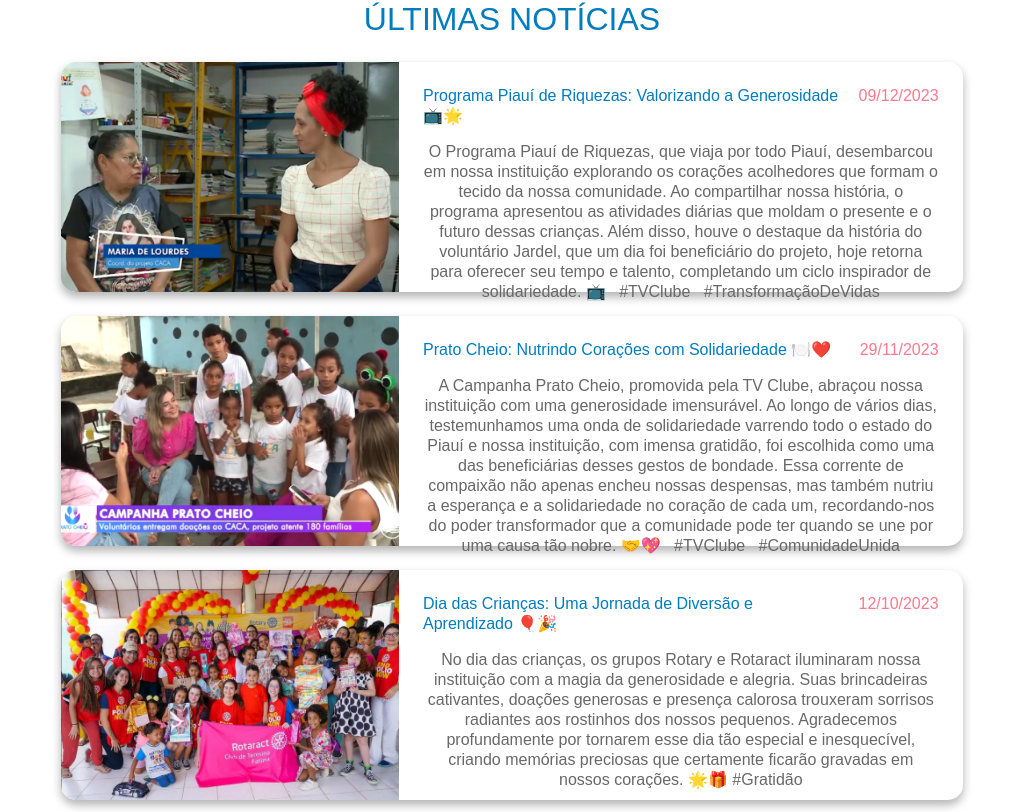
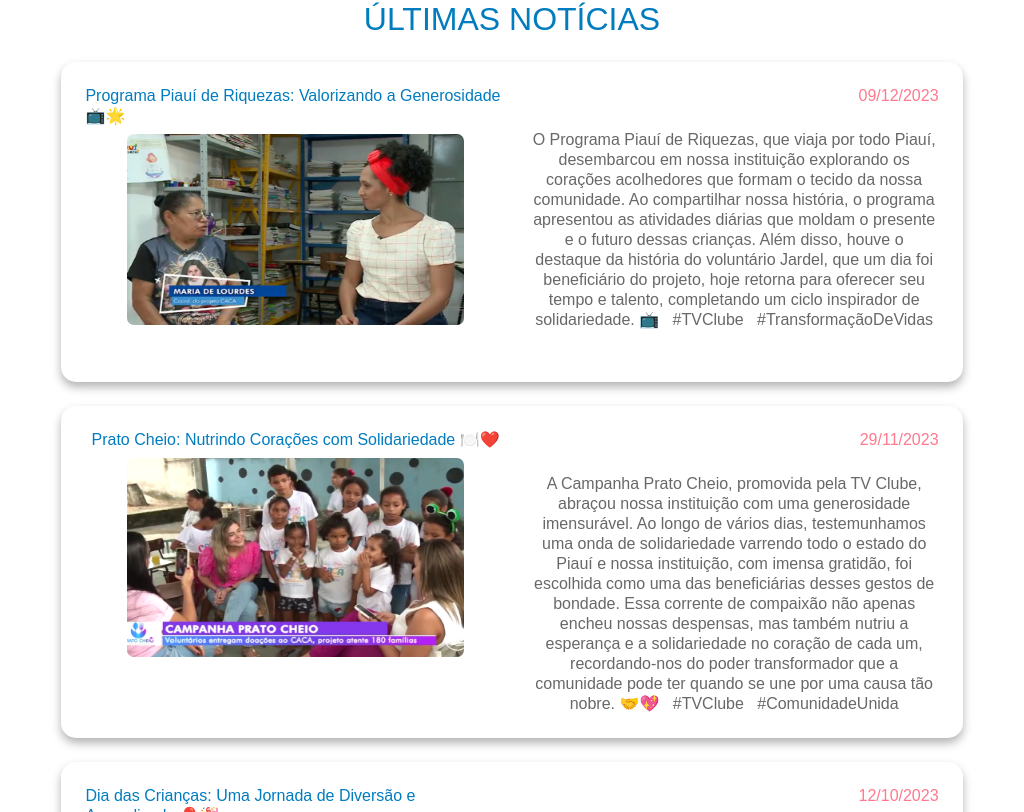
Before and after one commit to caiofeitosa7/caca, a Vue app: page / in a window 1024 px wide. Shown: the part 2928-3740 px from the top of the page. Built offline with nearby package versions, Linux system fonts and the light colour scheme; a web font is replaced by a local one.

Commit message:
style: correcao da responsividade da secao 'ULTIMAS NOTICIAS' e adicao do conteudo original da instituicao (falta a foto da aula de teclado)

```diff
--- a/src/components/SinglePage.vue
+++ b/src/components/SinglePage.vue
@@ -233,10 +233,15 @@
             </div>
             <div class="container-conteudo-noticias columns is-multiline">
                 <div class="card-noticia column is-full is-flex mb-5 p-0">
-                    <img src="@/assets/images/piaui-riquezas.png" alt="">
-                    <div class="px-5 py-5">
+                    <div class="container-imagem">
+                        <p class="titulo-card-noticia-left">
+                                Programa Piauí de Riquezas: Valorizando a Generosidade 📺🌟
+                        </p>
+                        <img src="@/assets/images/piaui-riquezas.png" alt="Dona Lurdinha dando entrevista para o Programa Piauí de Riquezas">
+                    </div>
+                    <div class="container-conteudo px-5 py-5">
                         <div class="is-flex is-justify-content-space-between mb-4">
-                            <p class="titulo-card-noticia">
+                            <p class="titulo-card-noticia-right">
                                 Programa Piauí de Riquezas: Valorizando a Generosidade 📺🌟
                             </p>
                             <p class="data-noticia">09/12/2023</p>
@@ -252,10 +257,15 @@
                     </div>
                 </div>
                 <div class="card-noticia column is-full is-flex mb-5 p-0">
-                    <img src="@/assets/images/prato-cheio.png" alt="">
-                    <div class="px-5 py-5">
+                    <div class="container-imagem">
+                        <p class="titulo-card-noticia-left">
+                            Prato Cheio: Nutrindo Corações com Solidariedade 🍽️❤️
+                        </p>
+                        <img src="@/assets/images/prato-cheio.png" alt="Foto das doadoras conversando com as crianças do projeto">
+                    </div>
+                    <div class="container-conteudo px-5 py-5">
                         <div class="is-flex is-justify-content-space-between mb-4">
-                            <p class="titulo-card-noticia">
+                            <p class="titulo-card-noticia-right">
                                 Prato Cheio: Nutrindo Corações com Solidariedade 🍽️❤️
                             </p>
                             <p class="data-noticia">29/11/2023</p>
@@ -272,10 +282,15 @@
                     </div>
                 </div>
                 <div class="card-noticia column is-full is-flex mb-5 p-0">
-                    <img src="@/assets/images/dia-criancas.png" alt="">
-                    <div class="px-5 py-5">
+                    <div class="container-imagem">
+                        <p class="titulo-card-noticia-left">
+                            Dia das Crianças: Uma Jornada de Diversão e Aprendizado 🎈🎉
+                        </p>
+                        <img src="@/assets/images/dia-criancas.png" alt="Foto de todos reunidos no dia das crianças">
+                    </div>
+                    <div class="container-conteudo px-5 py-5">
                         <div class="is-flex is-justify-content-space-between mb-4">
-                            <p class="titulo-card-noticia">
+                            <p class="titulo-card-noticia-right">
                                 Dia das Crianças: Uma Jornada de Diversão e Aprendizado 🎈🎉
                             </p>
                             <p class="data-noticia">12/10/2023</p>
@@ -529,7 +544,7 @@
         text-align: center;
     }
 
-    #container-noticias h2, #container-noticias span, .titulo-card-noticia {
+    #container-noticias h2, #container-noticias span, .titulo-card-noticia-right, .titulo-card-noticia-left {
         color: #007CBF;
     }
 
@@ -542,6 +557,14 @@
         height: 230px;
         border-radius: 15px;
         box-shadow: 0 5px 10px rgba(0, 0, 0, 0.3);
+    }
+
+    .card-noticia .container-imagem {
+        display: contents;
+    }
+
+    .card-noticia .titulo-card-noticia-left {
+        display: none;
     }
 
     .card-noticia img {
@@ -607,9 +630,36 @@
 
     /* -------------------------------------------------------------------------- */
 
-    @media screen and (min-width: 769px) {
-        nav div:last-child{
-            display: none !important;
+    @media screen and (min-width: 769px) and (max-width: 1050px) {
+
+        .card-noticia {
+            height: auto;
+        }
+
+        .card-noticia .container-imagem {
+            display: flex;
+            align-items: center;
+            flex-direction: column;
+            padding: 1.5rem 0 1.5rem 1.5rem;
+        }
+
+        .card-noticia .container-imagem img {
+            height: 70%;
+            border-radius: 7px 7px 7px 7px;
+        }
+
+        .card-noticia .container-conteudo div {
+            flex-direction: row-reverse;
+            margin-bottom: 1.5rem !important;
+        }
+
+        .card-noticia .titulo-card-noticia-left{
+            margin-bottom: 0.5rem;
+            display: block;
+        }
+
+        .card-noticia .titulo-card-noticia-right{
+            display: none;
         }
     }
 
@@ -620,6 +670,12 @@
 
         .card-projeto {
             width: 310px;
+        }
+    }
+
+    @media screen and (min-width: 769px) {
+        nav div:last-child{
+            display: none !important;
         }
     }
 
@@ -675,6 +731,7 @@
 
         .card-noticia img {
             border-radius: 15px 15px 0 0;
+            width: auto;
         }
 
         .card-noticia .is-flex {
@@ -682,7 +739,7 @@
             align-items: center;
         }
 
-        .card-noticia .titulo-card-noticia {
+        .card-noticia .titulo-card-noticia-right {
             text-align: center;
         }
 
```
Also changed, not shown: src/assets/images/dia-criancas.png.
